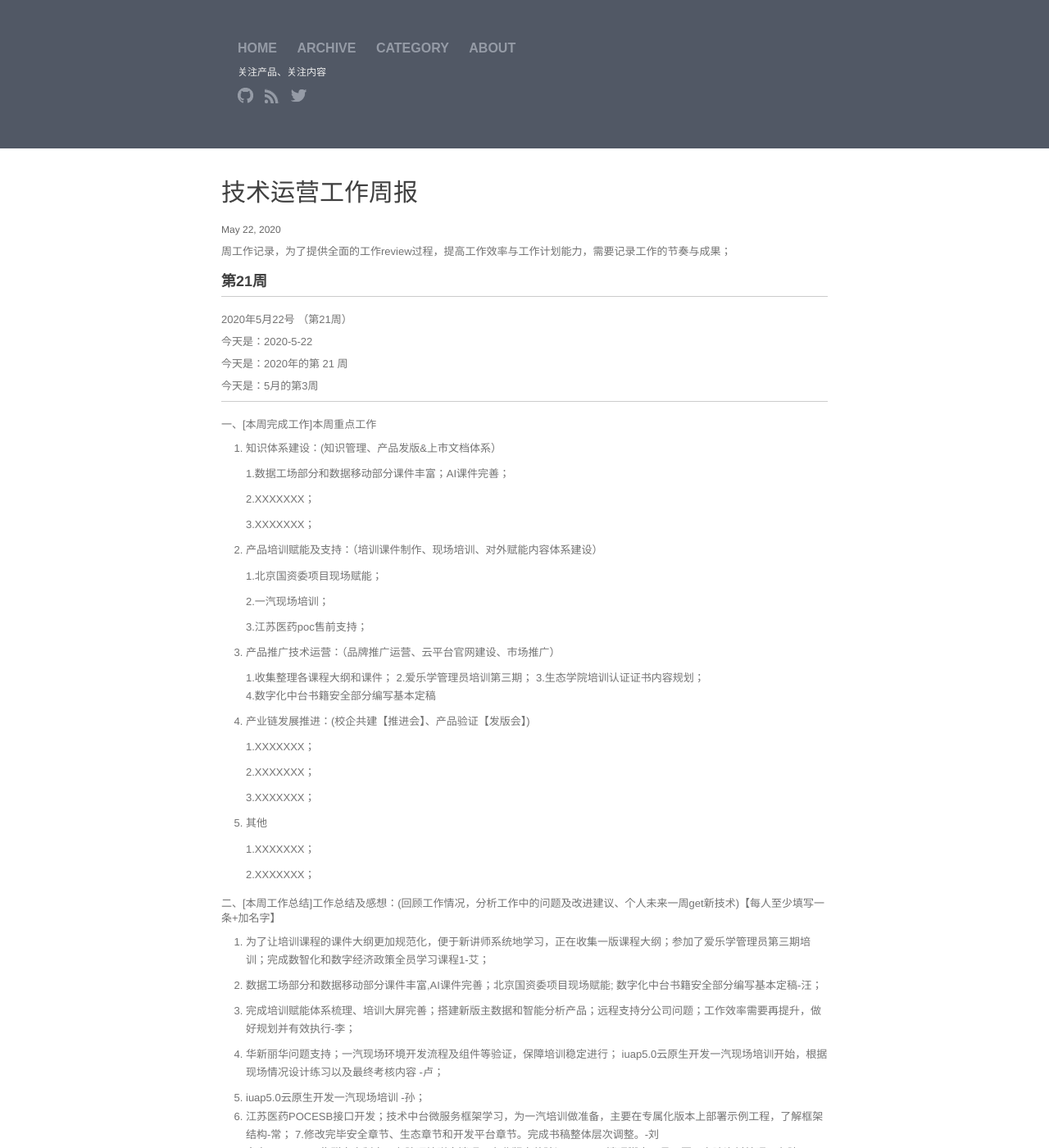
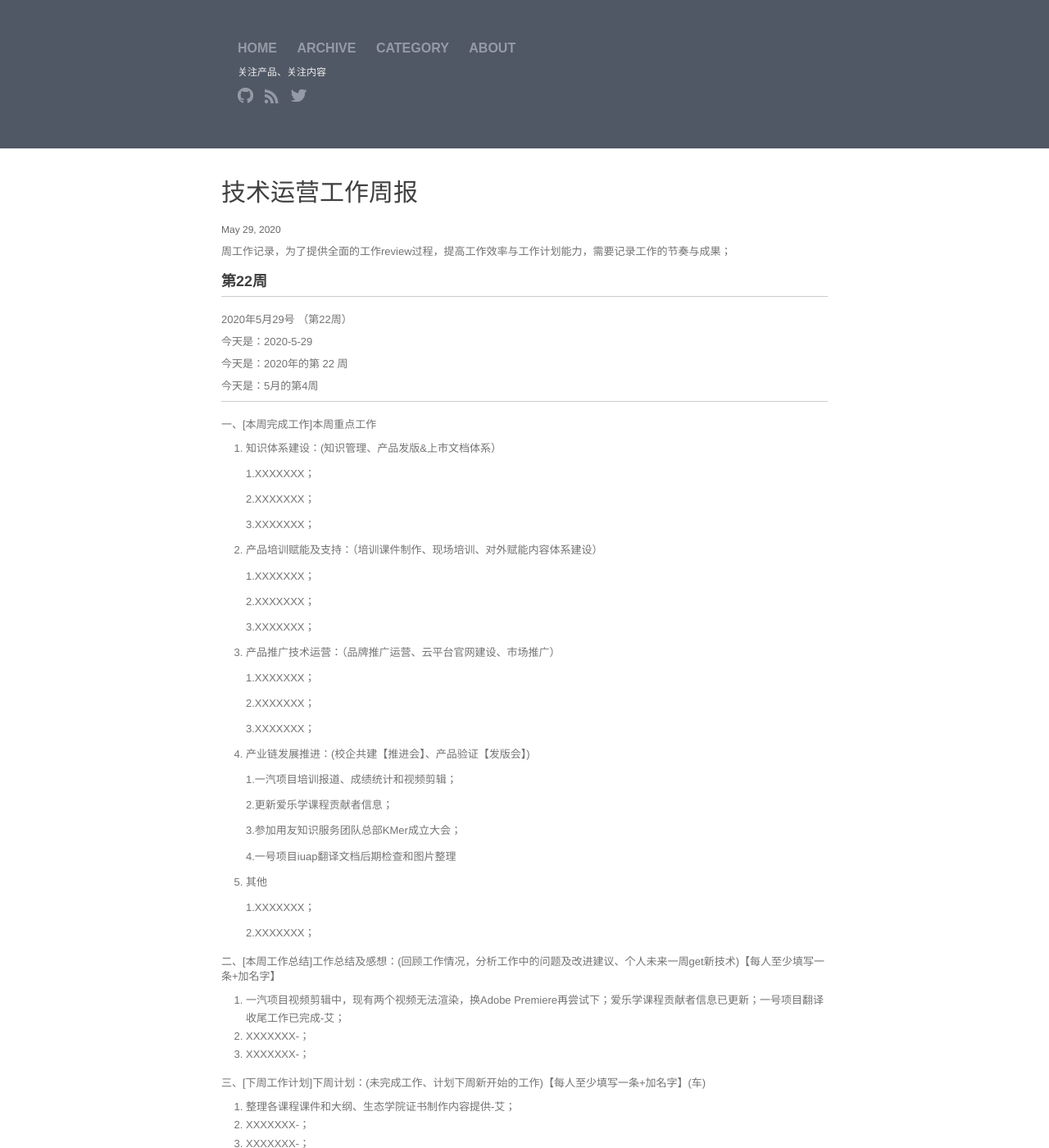
Before and after one commit to walllFlower/blog, a Jekyll site: the page built from 2020-02-28-day_report.md, in a window 1280 px wide and 1400 px high. Shown: the whole window at 82% size. Built offline with Jekyll 4.4.1, drawn with Linux system fonts in a browser that asks for light colours; comment, search, counter and statistics services are not loaded.

Commit message:
Update 2020-02-28-day_report.md

```diff
--- a/2020-02-28-day_report.md
+++ b/2020-02-28-day_report.md
@@ -1,11 +1,85 @@
 ---
 layout: post
 title:  "技术运营工作周报"
-date:   2020-5-22 14:57:32
+date:   2020-5-29 14:57:32
 categories: 技术运营工作周报
 ---
 
 周工作记录，为了提供全面的工作review过程，提高工作效率与工作计划能力，需要记录工作的节奏与成果；
+
+###  第22周
+
+***
+
+2020年5月29号 （第22周）
+
+今天是：2020-5-29
+
+今天是：2020年的第 22 周
+
+今天是：5月的第4周
+
+***
+
+
+一、[本周完成工作]本周重点工作
+
+1. 知识体系建设：(知识管理、产品发版&上市文档体系）
+
+    1.XXXXXXX；
+
+    2.XXXXXXX；
+
+    3.XXXXXXX；
+
+2. 产品培训赋能及支持：（培训课件制作、现场培训、对外赋能内容体系建设）
+
+    1.XXXXXXX；
+
+    2.XXXXXXX；
+
+    3.XXXXXXX；
+
+
+3. 产品推广技术运营：（品牌推广运营、云平台官网建设、市场推广）
+
+    1.XXXXXXX；
+
+    2.XXXXXXX；
+
+    3.XXXXXXX；
+
+
+4. 产业链发展推进：(校企共建【推进会】、产品验证【发版会】)
+
+    1.一汽项目培训报道、成绩统计和视频剪辑；
+
+    2.更新爱乐学课程贡献者信息；
+
+    3.参加用友知识服务团队总部KMer成立大会；
+
+    4.一号项目iuap翻译文档后期检查和图片整理
+
+
+5. 其他
+
+    1.XXXXXXX；
+
+    2.XXXXXXX；
+
+二、[本周工作总结]工作总结及感想：(回顾工作情况，分析工作中的问题及改进建议、个人未来一周get新技术)【每人至少填写一条+加名字】
+
+1. 一汽项目视频剪辑中，现有两个视频无法渲染，换Adobe Premiere再尝试下；爱乐学课程贡献者信息已更新；一号项目翻译收尾工作已完成-艾；
+2. XXXXXXX-；
+3. XXXXXXX-；
+
+三、[下周工作计划]下周计划：(未完成工作、计划下周新开始的工作)【每人至少填写一条+加名字】(车)
+
+1. 整理各课程课件和大纲、生态学院证书制作内容提供-艾；
+2. XXXXXXX-；
+3. XXXXXXX-；
+
+
 
 ###  第21周
 
```
